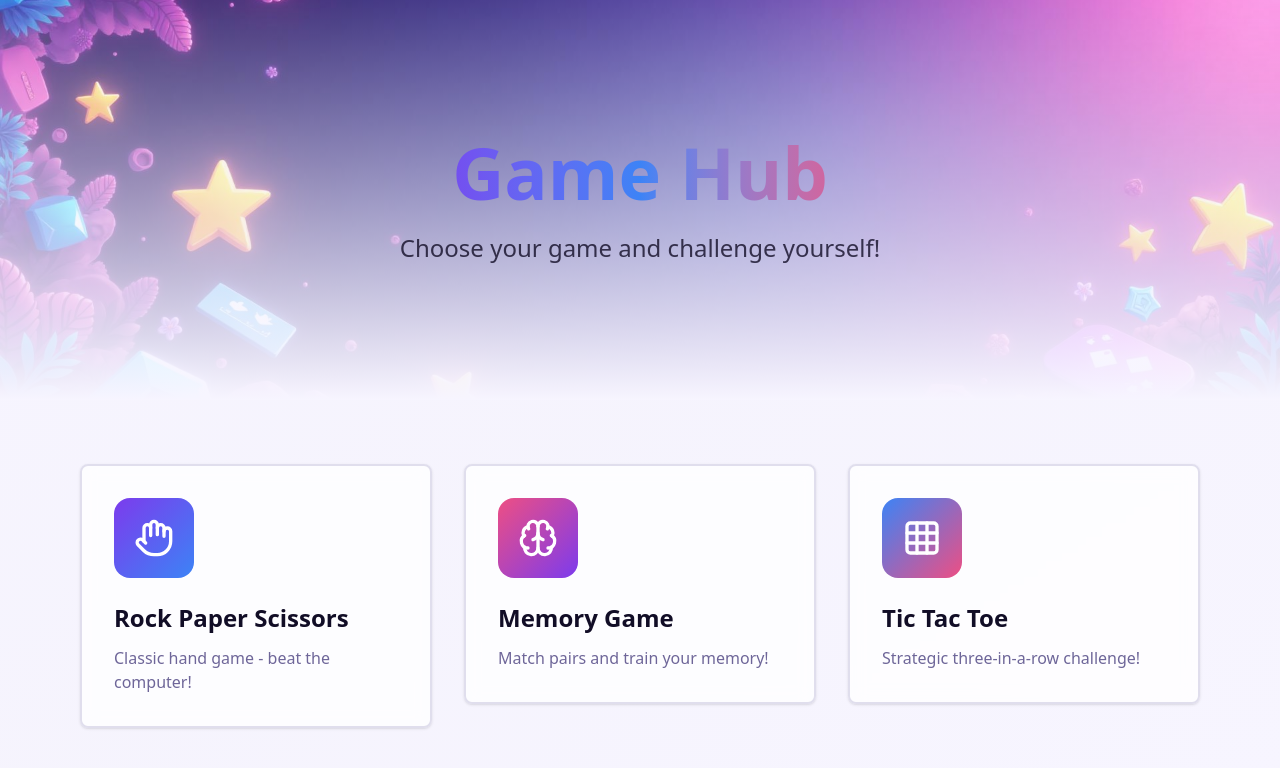
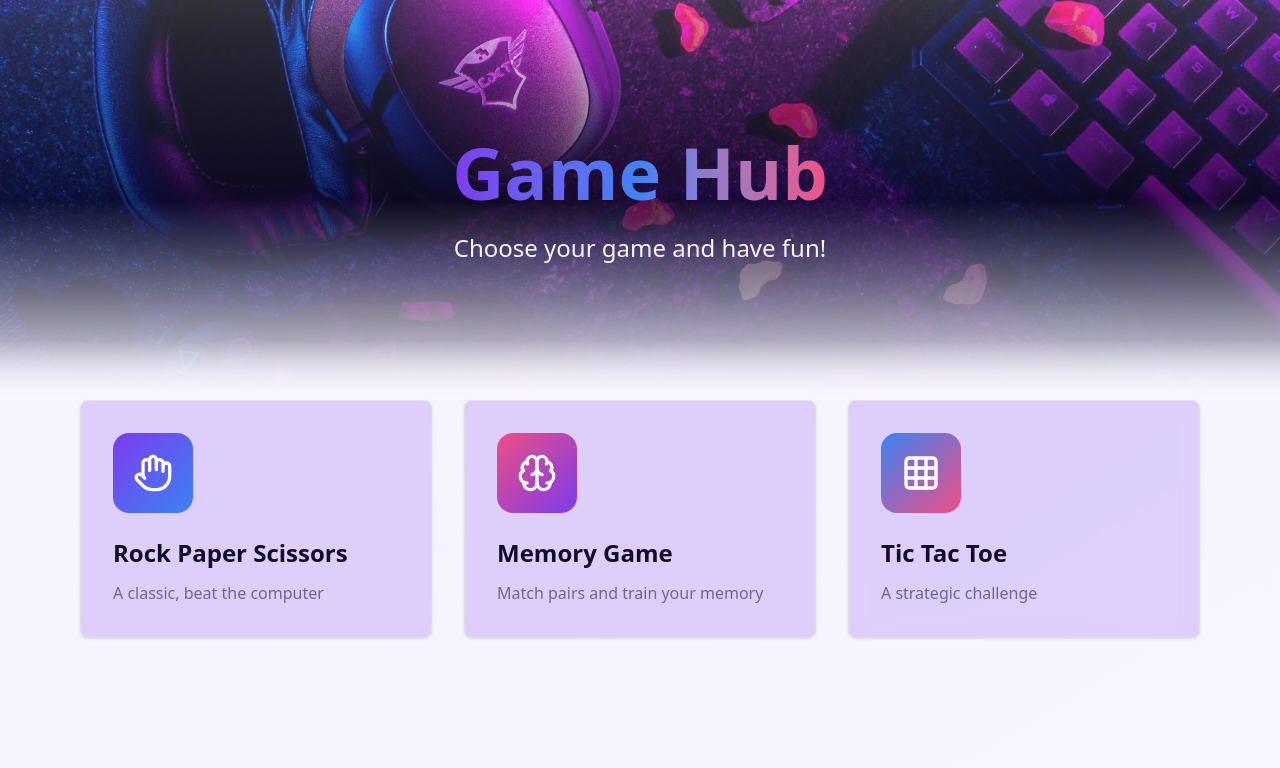
Before and after one commit to Juliasmitjes/game-hub, a React (Vite) app: page / in a window 1280 px wide. Shown: the top 768 px of the page. Built offline with nearby package versions, Linux system fonts and the light colour scheme.

Commit message:
mainpage

```diff
--- a/src/components/GameCard.tsx
+++ b/src/components/GameCard.tsx
@@ -13,7 +13,7 @@ interface GameCardProps {
 const GameCard = ({ title, description, icon: Icon, path, gradient }: GameCardProps) => {
   return (
     <Link to={path} className="group">
-      <Card className="overflow-hidden border-2 transition-all duration-300 hover:scale-105 hover:shadow-[var(--shadow-game)] bg-card/80 backdrop-blur-sm">
+      <Card className="overflow-hidden transition-all duration-300 hover:scale-105 hover:shadow-[var(--shadow-game)] bg-primary/20 backdrop-blur-sm">
         <CardContent className="p-8">
           <div
             className="w-20 h-20 rounded-2xl mb-6 flex items-center justify-center transition-transform duration-300 group-hover:scale-110 group-hover:rotate-3"
--- a/src/index.css
+++ b/src/index.css
@@ -1,4 +1,55 @@
 @import "tailwindcss";
+
+.gradient-primary {
+  background: linear-gradient(135deg, hsl(262 83% 58%) 0%, hsl(217 91% 60%) 100%);
+}
+
+.gradient-card {
+  background: linear-gradient(135deg, hsl(0 0% 100% / 0.9) 0%, hsl(0 0% 100% / 0.6) 100%);
+}
+
+.shadow-game {
+  box-shadow: 0 20px 60px -15px hsl(262 83% 58% / 0.4);
+}
+
+.shadow-card {
+  box-shadow: 0 10px 30px -10px hsl(262 83% 58% / 0.2);
+}
+
+.sidebar-background {
+  color: hsl(0 0% 98%);
+  background-color: hsl(0 0% 98%);
+}
+
+.sidebar-foreground {
+  color: hsl(240 5.3% 26.1%);
+}
+
+.sidebar-primary {
+  color: hsl(240 5.9% 10%);
+  background-color: hsl(240 5.9% 10%);
+}
+
+.sidebar-primary-foreground {
+  color: hsl(0 0% 98%);
+}
+
+.sidebar-accent {
+  color: hsl(240 4.8% 95.9%);
+  background-color: hsl(240 4.8% 95.9%);
+}
+
+.sidebar-accent-foreground {
+  color: hsl(240 5.9% 10%);
+}
+
+.sidebar-border {
+  border-color: hsl(220 13% 91%);
+}
+
+.sidebar-ring {
+  outline-color: hsl(217.2 91.2% 59.8%);
+}
 
 
 @layer base {
--- a/src/pages/Index.tsx
+++ b/src/pages/Index.tsx
@@ -6,21 +6,21 @@ const Index = () => {
   const games = [
     {
       title: "Rock Paper Scissors",
-      description: "Classic hand game - beat the computer!",
+      description: "A classic, beat the computer",
       icon: Hand,
       path: "/rock-paper-scissors",
       gradient: "var(--gradient-primary)",
     },
     {
       title: "Memory Game",
-      description: "Match pairs and train your memory!",
+      description: "Match pairs and train your memory",
       icon: Brain,
       path: "/memory",
       gradient: "linear-gradient(135deg, hsl(340 82% 62%) 0%, hsl(262 83% 58%) 100%)",
     },
     {
       title: "Tic Tac Toe",
-      description: "Strategic three-in-a-row challenge!",
+      description: "A strategic challenge",
       icon: Grid3x3,
       path: "/tic-tac-toe",
       gradient: "linear-gradient(135deg, hsl(217 91% 60%) 0%, hsl(340 82% 62%) 100%)",
@@ -31,16 +31,20 @@ const Index = () => {
     <div className="min-h-screen bg-gradient-to-br from-background via-muted/30 to-background">
       {/* Hero Section */}
           <div
-        className="relative h-[400px] bg-cover bg-center flex items-center justify-center mb-16 overflow-hidden"
+            className="relative h-[400px] bg-cover bg-center flex items-center justify-center overflow-hidden"
             style={{ backgroundImage: `url(${heroImage})` }}
           >
-        <div className="absolute inset-0 bg-gradient-to-b from-background/20 via-background/60 to-background" />
+            <div className="absolute inset-0 bg-gradient-to-b from-background/20 via-foreground/70 to-background" />
+
+            {/* overlay */}
+            <div className="absolute bottom-0 left-0 right-0 h-15 bg-gradient-to-b from-transparent to-background"></div>
+
             <div className="relative z-10 text-center px-4">
               <h1 className="text-6xl md:text-7xl font-bold mb-6 bg-gradient-to-r from-primary via-secondary to-accent bg-clip-text text-transparent animate-fade-in">
                 Game Hub
               </h1>
-          <p className="text-xl md:text-2xl text-foreground/80 max-w-2xl mx-auto animate-fade-in">
-            Choose your game and challenge yourself!
+              <p className="text-xl md:text-2xl text-background max-w-2xl mx-auto animate-fade-in">
+                Choose your game and have fun!
               </p>
             </div>
           </div>
```
Also changed, not shown: src/assets/background.jpg, src/assets/backgroundd (2).jpg (added). Lines whose indentation alone changed are shown as unchanged.
